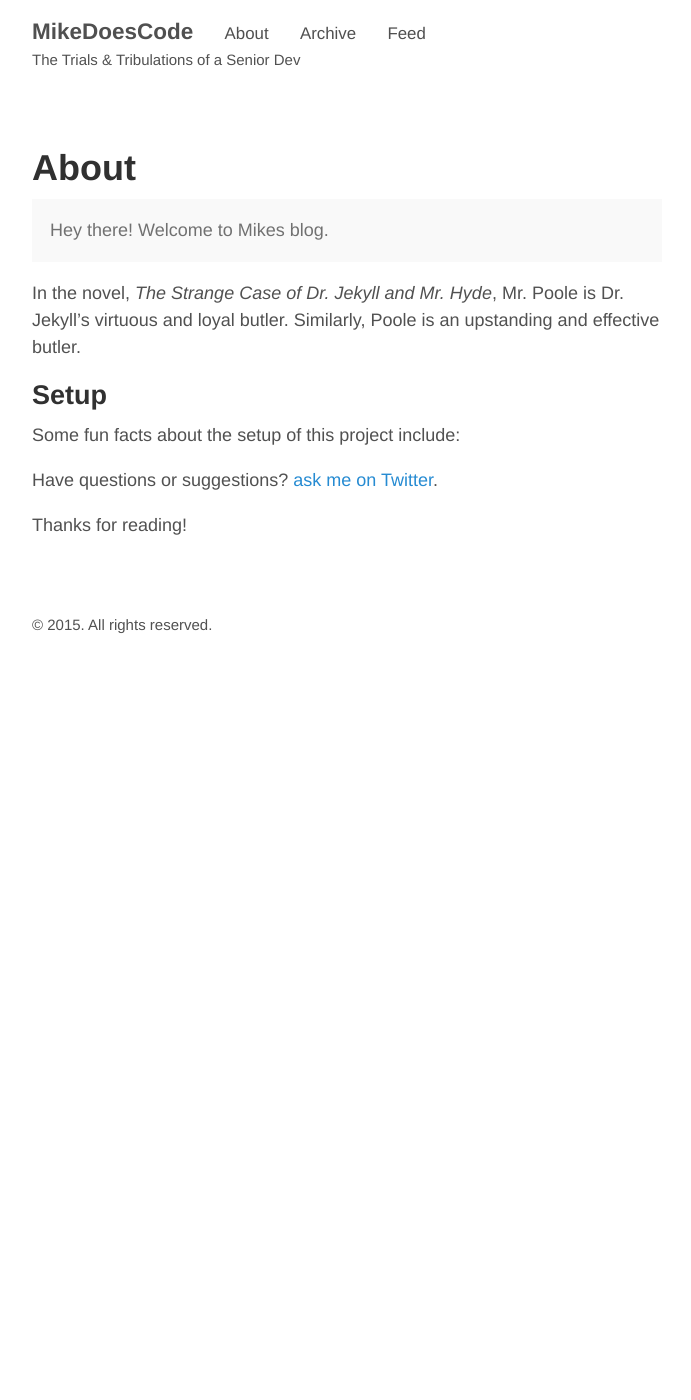
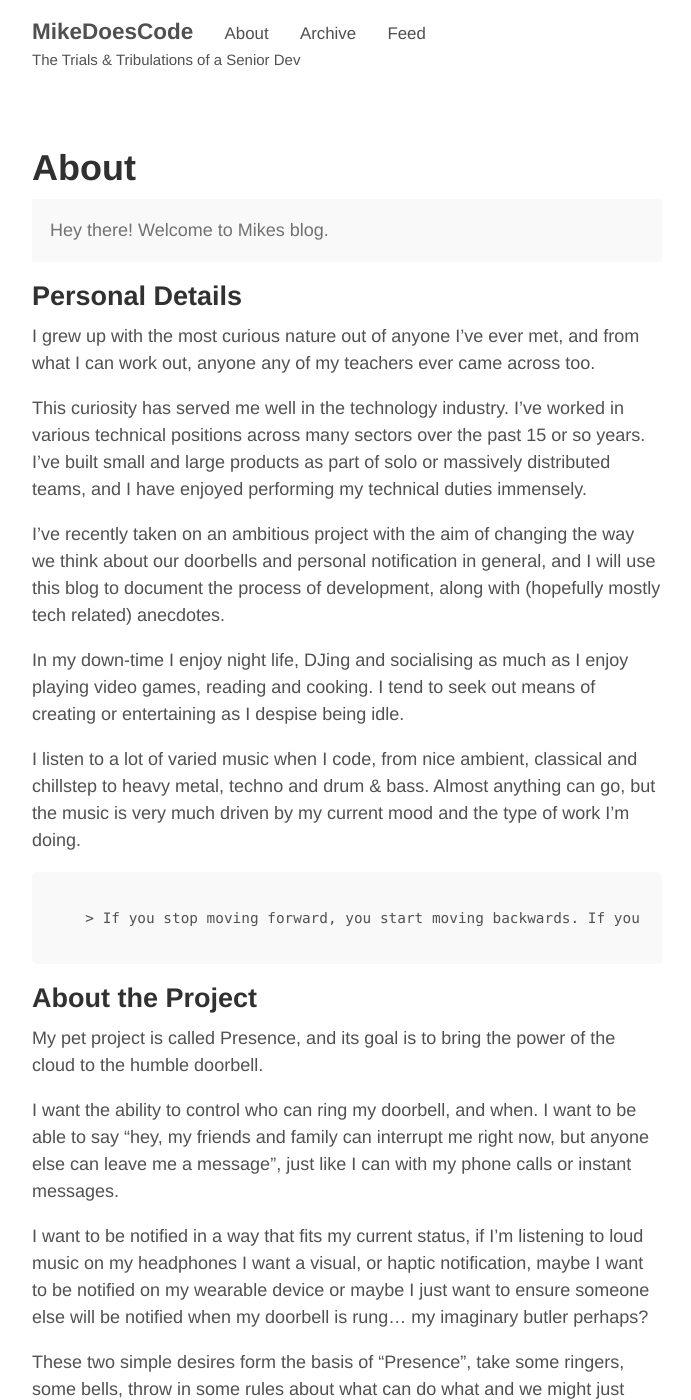
Before and after one commit to MikeHardman/mikehardman.github.io, a Jekyll site: the page built from about.md, in a window 1280 px wide and 1400 px high. Shown: the whole window, without its empty margins (293-984 px from the left). Built offline with Jekyll 4.4.1, drawn with Linux system fonts in a browser that asks for light colours; some of the changed text lies outside the part shown.

Commit message:
Updating about me.

````diff
--- a/about.md
+++ b/about.md
@@ -7,11 +7,59 @@ title: About
   Hey there! Welcome to Mikes blog.
 </p>
 
-In the novel, *The Strange Case of Dr. Jekyll and Mr. Hyde*, Mr. Poole is Dr. Jekyll's virtuous and loyal butler. Similarly, Poole is an upstanding and effective butler.
+## Personal Details
 
-## Setup
+  I grew up with the most curious nature out of anyone I've ever met, and from what I can work out, anyone any of my teachers ever came across too.
 
-Some fun facts about the setup of this project include:
+  This curiosity has served me well in the technology industry. I've worked in various technical positions across many sectors over the past 15 or so years. I've built small and large products as part of solo or massively distributed teams, and I have enjoyed performing my technical duties immensely.
+
+  I've recently taken on an ambitious project with the aim of changing the way we think about our doorbells and personal notification in general, and I will use this blog to document the process of development, along with (hopefully mostly tech related) anecdotes.
+
+  In my down-time I enjoy night life, DJing and socialising as much as I enjoy playing video games, reading and cooking. I tend to seek out means of creating or entertaining as I despise being idle.
+
+  I listen to a lot of varied music when I code, from nice ambient, classical and chillstep to heavy metal, techno and drum & bass. Almost anything can go, but the music is very much driven by my current mood and the type of work I'm doing.
+
+  ```
+  > If you stop moving forward, you start moving backwards. If you want to get ahead, you've got to hustle! - *No Idea*
+  ```
+
+## About the Project
+
+  My pet project is called Presence, and its goal is to bring the power of the cloud to the humble doorbell.
+
+  I want the ability to control who can ring my doorbell, and when. I want to be able to say "hey, my friends and family can interrupt me right now, but anyone else can leave me a message", just like I can with my phone calls or instant messages.
+
+  I want to be notified in a way that fits my current status, if I'm listening to loud music on my headphones I want a visual, or haptic notification, maybe I want to be notified on my wearable device or maybe I just want to ensure someone else will be notified when my doorbell is rung... my imaginary butler perhaps?
+
+  These two simple desires form the basis of "Presence", take some ringers, some bells, throw in some rules about what can do what and we might just have a solution.
+
+## The Technical Stuff
+
+  As this is a technical blog, I'm sure you'll want some technical details, so here we go:
+
+  - Language / Platform : Microsoft .Net C# and Microsoft Orleans on Azure
+    - MVC5 for the site and WebAPI
+    - Orleans for the middle tier
+    - Azure Database for persistence
+    - Universal App for Windows 8.1+ and Windows Phone 8.1+
+    - Xamarin to be investigated for cross platform mobile
+  - Build System : TeamCity
+  - Unit Tests : NUnit
+  - Source Control : Git
+  - Environment :
+    - Visual Studio 2015
+    - ReSharper
+    - GhostDoc
+    - ClaudiaIDE (Customised)
+  - Keyboard / Mouse : Corsair K70 (Cherry MX Blue Switches) / Corsair M65 FPS
+  - Monitor(s) :
+    - Primary : Qnix 27" 1440p IPS
+    - Secondaries : Asus 24" 1080p
+    - Mount : NewStar Desk Mount (Best... thing... EVER!)
+
+
+
+
 
 Have questions or suggestions? [ask me on Twitter](https://twitter.com/MikeDoesCode).
 
````
